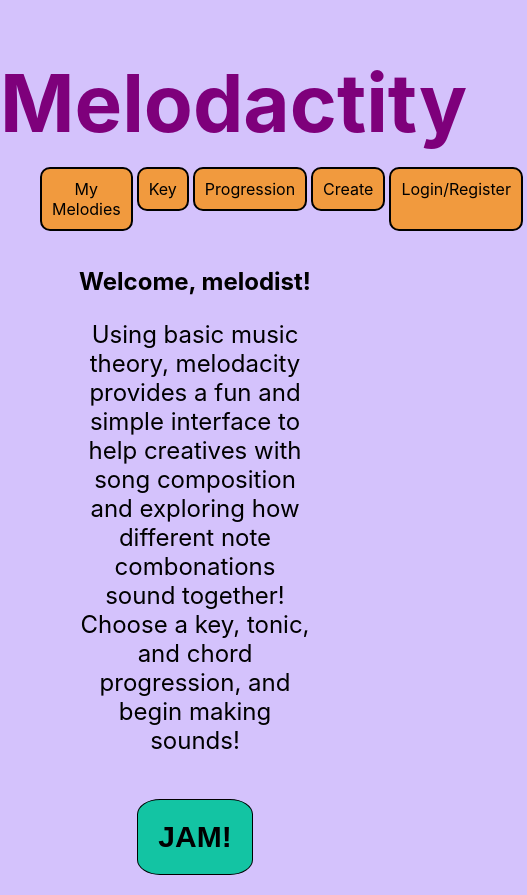
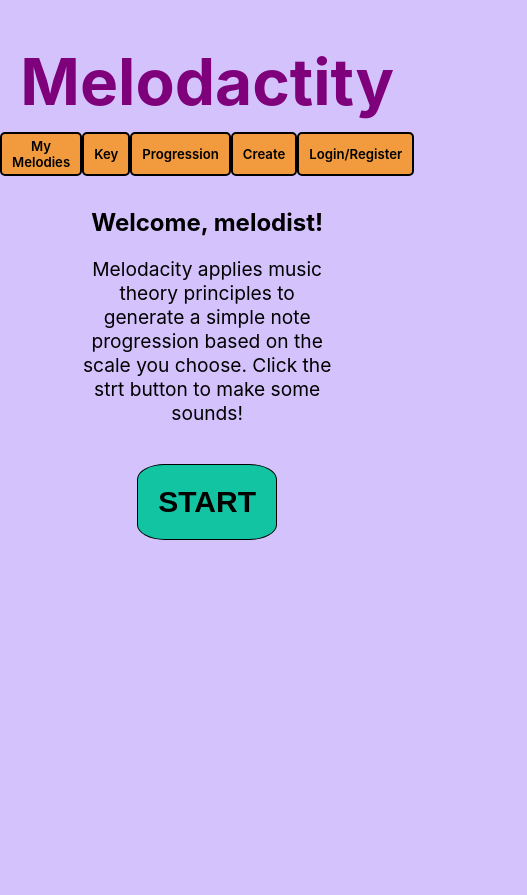
Before and after one commit to Trinadactyl/melodacity-client, a React (Create React App) app: page / in a window 390 px wide. Shown: the whole page, 527 px wide, since content can reach past the window. After the commit the page ends 844 px from the top, so only its background shows below. Built offline with nearby package versions, Linux system fonts and the light colour scheme.

Commit message:
more responsive

```diff
--- a/src/components/App/App.css
+++ b/src/components/App/App.css
@@ -1,5 +1,6 @@
 
 body {
+  min-width: fit-content;
   background-color: #D4C2FC;
   height: 100%;
 }
--- a/src/components/Header/Header.css
+++ b/src/components/Header/Header.css
@@ -8,6 +8,8 @@
 
 .h {
   color: #7E007B;
-  font-size: 5em;
+  font-size: 4em;
   margin-bottom: 0;
+  margin-left: auto;
+  margin-right: auto;
 }
--- a/src/components/JamPage/JamPage.css
+++ b/src/components/JamPage/JamPage.css
@@ -25,9 +25,8 @@
 .chord-container {
   /* border: solid 3px black; */
   height: auto;
-  width: 50%;
-  margin: 2em;
-  padding: 2em;
+  width: auto;
+  margin: 10px;
   margin-left: auto;
   margin-right: auto;
 }
--- a/src/components/Jambtn/Jambtn.js
+++ b/src/components/Jambtn/Jambtn.js
@@ -10,7 +10,7 @@ export default class Jambtn extends Component {
     // <Router>
      <Link to='/select-key'>
       <button className='Jambtn'>
-          JAM!
+          START
       </button>
       </Link>
     //</Router>
--- a/src/components/Landing/Landing.css
+++ b/src/components/Landing/Landing.css
@@ -4,7 +4,7 @@
 
  .intro {
   color: black;
-  font-size: 1.5em;
+  font-size: 1.2em;
   padding-left: 20%;
   padding-right: 20%;
 }
--- a/src/components/Landing/Landing.js
+++ b/src/components/Landing/Landing.js
@@ -9,8 +9,8 @@ export default class Landing extends Component {
         <h2>Welcome, melodist!</h2>
       </header>
       <div className='intro'>
-        <p> Using basic music theory, melodacity provides a fun and simple interface to help creatives with song composition and exploring
-          how different note combonations sound together! Choose a key, tonic, and chord progression, and begin making sounds!
+        <p> Melodacity applies music theory principles to generate a simple note progression based on the scale you choose.
+          Click the strt button to make some sounds!
         </p>
       </div>
 
--- a/src/components/Menu/Menu.css
+++ b/src/components/Menu/Menu.css
@@ -1,21 +1,65 @@
 .nav-bar {
   display: flex;
-  flex-direction: row;
-  margin-left: auto;
-  margin-right: auto;
+  justify-content: center;
 }
 
 .nav-list {
   list-style-type: none;
   display: flex;
   flex-direction: row;
+  justify-content: space-between;
+  padding-left: 0;
 }
 
 .nav-link {
   color: black;
+  width: auto;
   padding: 10px;
-  margin-right: 4px;;
   border: solid 2px;
-  border-radius: 10px;
-  background-color:#F19A3E ;
+  border-radius: 5px;
+  background-color:#F19A3E;
+  font-size: 1.1em;
+  font-weight: 600;
 }
+
+/* .nav-link .active {
+  color: black;
+  width: auto;
+  padding: 10px;
+  border: solid 2px;
+  border-radius: 5px;
+  background-color:red;
+  font-size: 1.1em;
+  font-weight: 600;
+} */
+
+/* .active {
+  background-color: red;
+  color: black;
+  width: auto;
+  padding: 10px;
+  border: solid 2px;
+  border-radius: 5px;
+  font-size: 1.1em;
+  font-weight: 600;
+} */
+
+
+@media (max-width: 540px) {
+  .nav-bar {
+    margin-left: auto;
+    margin-right: auto;
+  }
+
+  .nav-list {
+    font-size: 12px;
+    display: flex;
+    justify-content: center;
+  }
+
+  .nav-link {
+    display: flex;
+    align-items: center;
+    height: 20px;
+  }
+}
--- a/src/components/Menu/Menu.js
+++ b/src/components/Menu/Menu.js
@@ -1,5 +1,6 @@
 import React from 'react';
-import { Link } from 'react-router-dom';
+// import { Link } from 'react-router-dom';
+import { NavLink } from 'react-router-dom';
 import Users from '../Users/Users'
 import './Menu.css';
 
@@ -10,11 +11,11 @@ export default function Menu() {
   return <>
     <nav className='nav-bar'>
       <ul className="nav-list">
-        <Link to="/user"><li className="nav-link">My Melodies</li></Link>
-        <Link to="/select-key"><li className="nav-link">Key</li></Link>
-        <Link to="select-progression"><li className="nav-link">Progression</li></Link>
-        <Link to="/jammin"><li className="nav-link">Create</li></Link>
-        <li className="nav-link"><Users/></li>
+        <NavLink to="/user" activeClassName="active"><li className="nav-link">My Melodies</li></NavLink>
+        <NavLink to="/select-key" activeClassName="active"><li className="nav-link">Key</li></NavLink>
+        <NavLink to="select-progression" activeClassName="active"><li className="nav-link">Progression</li></NavLink>
+        <NavLink to="/jammin" activeClassName="active"><li className="nav-link">Create</li></NavLink>
+        <li className="nav-link" activeClassName="active"><Users/></li>
       </ul>
     </nav>
 
--- a/src/components/Users/Users.js
+++ b/src/components/Users/Users.js
@@ -1,6 +1,7 @@
 import React, { Component } from 'react';
 //import { BrowserRouter as Router } from 'react-router-dom';
-import { Link } from 'react-router-dom'
+import { Link } from 'react-router-dom';
+import { NavLink } from 'react-router-dom';
 import './Users.css'
 import TokenService from '../../services/token-service';
 import { AppContext } from '../../AppContext'
@@ -28,11 +29,14 @@ export default class Users extends Component {
     )
   }
 
+  //do something like this to toggle classnames:
+  //do I need to define actie somewhere?
+  //className={isActive ? null : "user-link"}
   renderLoginLink() {
       return (
         <div className='user-not-logged-in'>
           {/* <Router> */}
-            <Link to='/login' className="user-link">Login/Register </Link>
+            <NavLink to='/login' activeClassName="active" className="user-link">Login/Register </NavLink>
           {/* </Router> */}
           {/* <span> Register (Coming soon!)</span> */}
           {/* <Link to='/register'> Register</Link> */}
```
